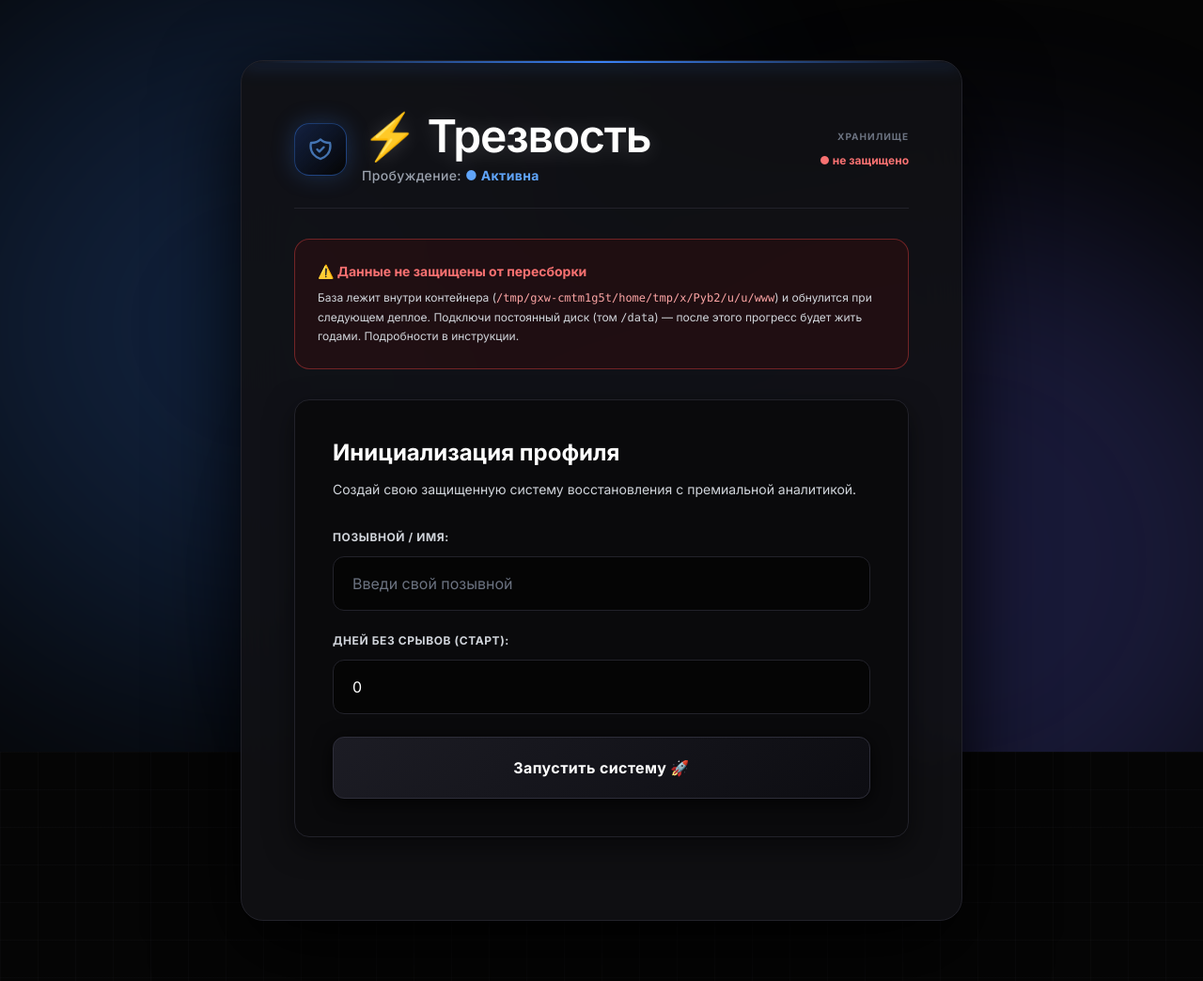
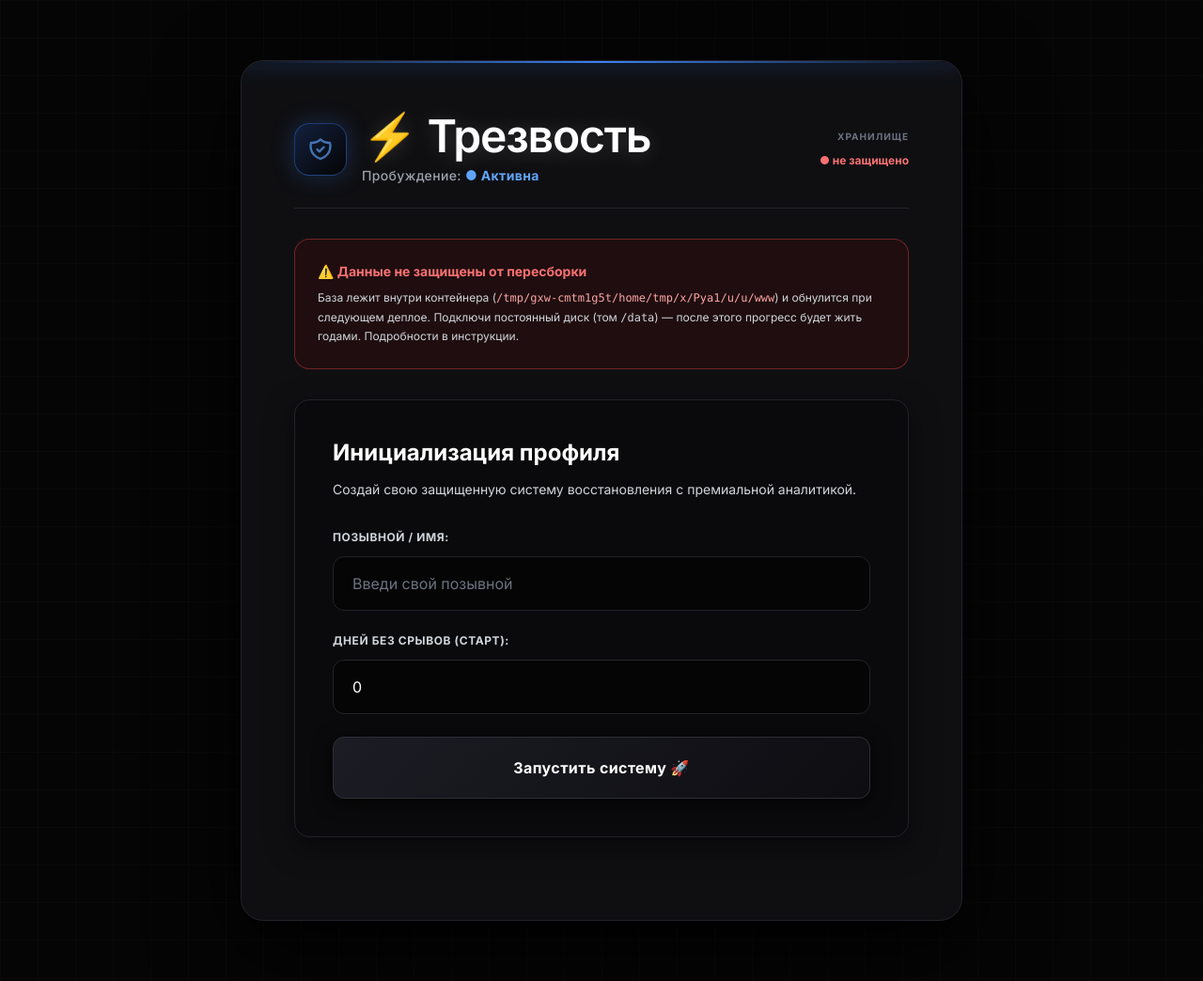
Before and after one commit to Frol78/recovery-hub, a Flask app: page / in a window 1280 px wide. Shown: the whole page at 94% size. Run offline with Flask 3, Linux system fonts and the light colour scheme; data that the repository does not hold is empty; some libraries are stand-ins or nearby versions.

Commit message:
UI: restore classic black background and keep spotlight card borders

```diff
--- a/templates/index.html
+++ b/templates/index.html
@@ -33,54 +33,6 @@
         background-size: 40px 40px;
         position: relative;
         overflow-x: hidden;
-    }
-
-    /* ── Живой Mesh-градиент на фон ── */
-    .mesh-bg {
-        position: fixed;
-        inset: 0;
-        z-index: -1;
-        overflow: hidden;
-        background-color: #050505;
-        pointer-events: none;
-    }
-    .mesh-blob {
-        position: absolute;
-        filter: blur(120px);
-        opacity: 0.22;
-        border-radius: 50%;
-        animation: mesh-float 20s ease infinite alternate;
-        pointer-events: none;
-    }
-    .mesh-blob-1 {
-        top: -10%;
-        left: -10%;
-        width: 55vw;
-        height: 55vw;
-        background: #3B82F6;
-    }
-    .mesh-blob-2 {
-        bottom: -15%;
-        right: -10%;
-        width: 60vw;
-        height: 60vw;
-        background: #6366F1;
-        animation-delay: -7s;
-    }
-    .mesh-blob-3 {
-        top: 40%;
-        left: 30%;
-        width: 40vw;
-        height: 40vw;
-        background: #1D4ED8;
-        animation-delay: -14s;
-        opacity: 0.12;
-    }
-
-    @keyframes mesh-float {
-        0% { transform: translate(0px, 0px) scale(1); }
-        50% { transform: translate(50px, 80px) scale(1.15); }
-        100% { transform: translate(-40px, 50px) scale(0.9); }
     }
 
     /* ── Интерактивные карточки с динамическим бордером (Spotlight) ── */
@@ -324,13 +276,6 @@
 </style>
 </head>
 <body class="text-gray-100 min-h-screen py-8 sm:py-16 px-4 flex items-center justify-center">
-
-<!-- Живой анимированный фон с Mesh-градиентами -->
-<div class="mesh-bg">
-    <div class="mesh-blob mesh-blob-1"></div>
-    <div class="mesh-blob mesh-blob-2"></div>
-    <div class="mesh-blob mesh-blob-3"></div>
-</div>
 
 <div id="toast-box"></div>
 
```
